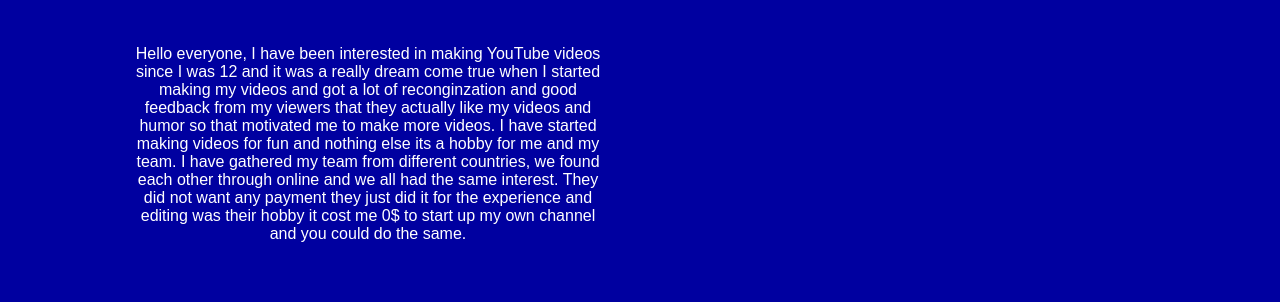
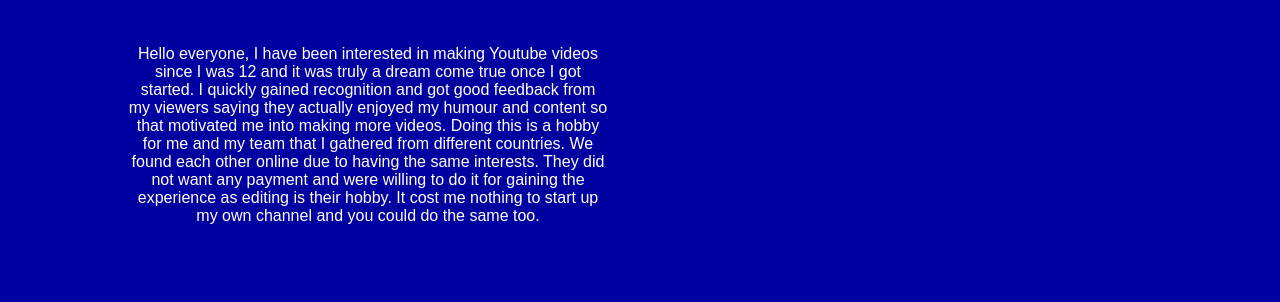
Before and after one commit to HEBELZEUA/Hebelzeua.github.io, a plain HTML site: page index2.html in a window 1280 px wide. Shown: the part 231-533 px from the top of the page. Drawn offline with Linux system fonts and the light colour scheme; no server answers; a web font is replaced by a local one.

Commit message:
Update index2.html

```diff
--- a/index2.html
+++ b/index2.html
@@ -31,7 +31,7 @@
     <section class="iss-intro center">
       <h1>WELCOME TO THE OFFICIAL PAGE OF HEBELZEUA</h1>
       <p>
-        Hello everyone, I have been interested in making YouTube videos since I was 12 and it was a really dream come true when I started making my videos and got a lot of reconginzation and good feedback from my viewers that they actually like my videos and humor so that motivated me to make more videos. I have started making videos for fun and nothing else its a hobby for me and my team. I have gathered my team from different countries, we found each other through online and we all had the same interest. They did not want any payment they just did it for the experience and editing was their hobby it cost me  0$ to start up my own channel and you could do the same.
+        Hello everyone, I have been interested in making Youtube videos since I was 12 and it was truly a dream come true once I got started. I quickly gained recognition and got good feedback from my viewers saying they actually enjoyed my humour and content so that motivated me into making more videos. Doing this is a hobby for me and my team that I gathered from different countries. We found each other online due to having the same interests. They did not want any payment and were willing to do it for gaining the experience as editing is their hobby. It cost me nothing to start up my own channel and you could do the same too.
       </p>
       <iframe
       id="iss-movie"
```
